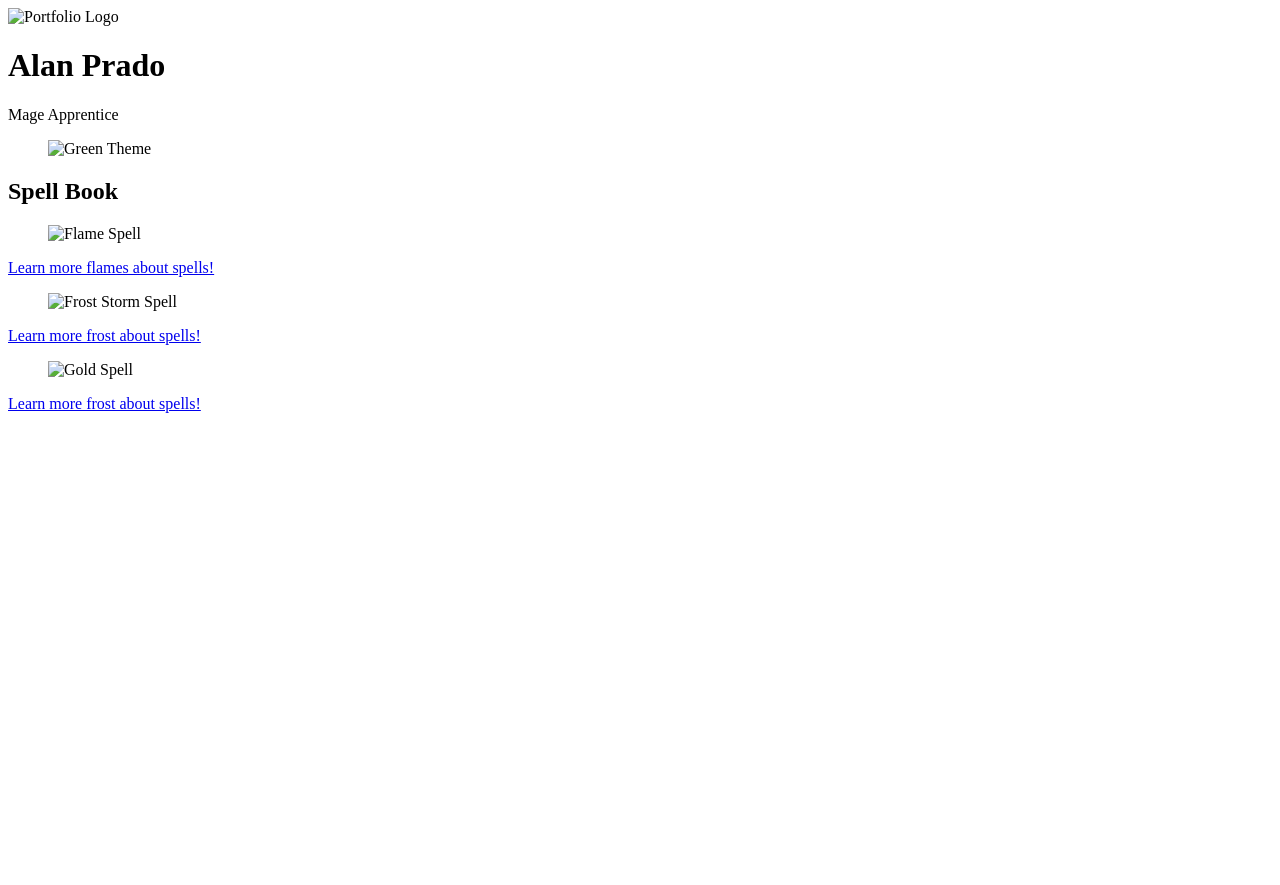
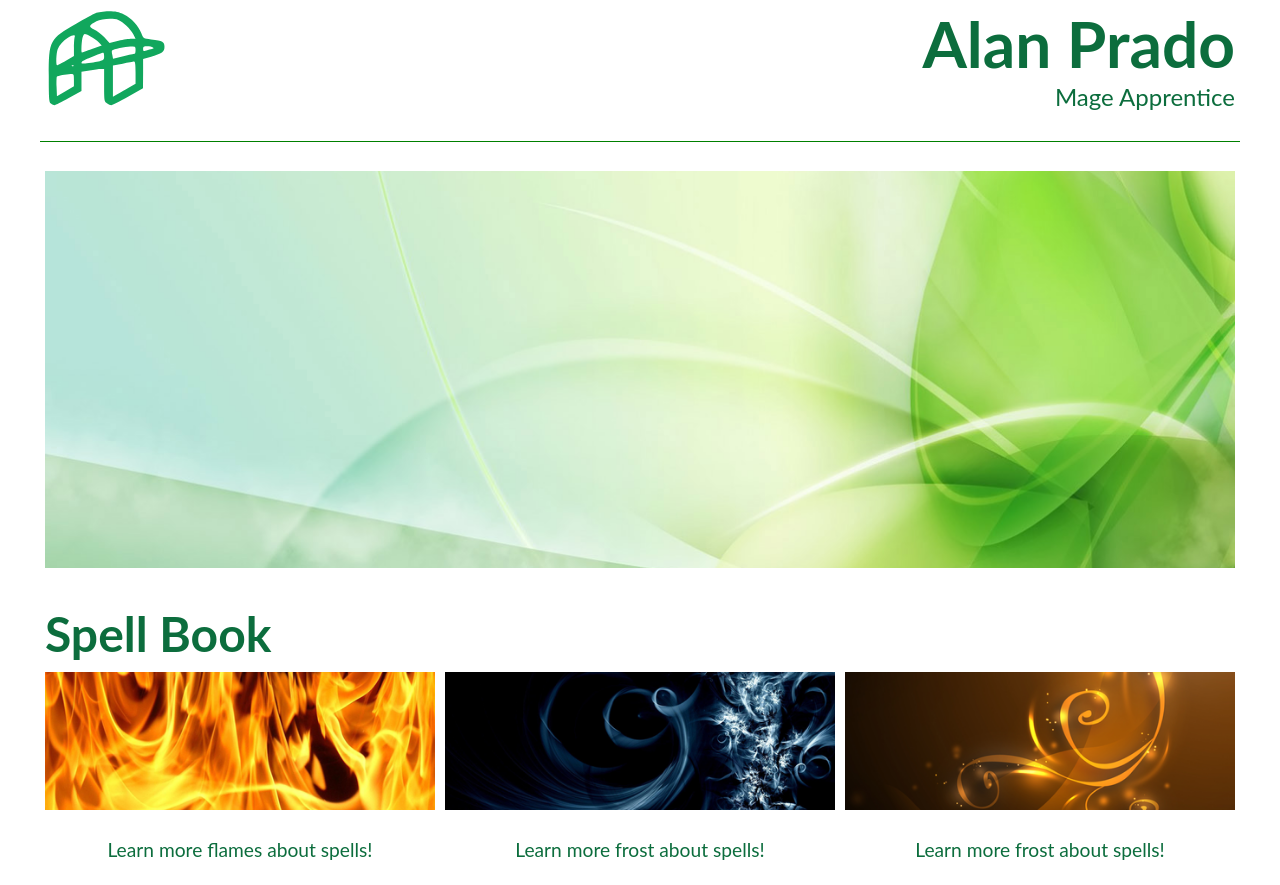
Before and after one commit to AlanPrado/FSWD_build-portfolio-site, a website: page app/index.html in a window 1280 px wide. Before the commit the page ends 800 px from the top, so only its background shows below. Drawn offline with nearby package versions, Linux system fonts and the light colour scheme; files that its build step writes are made by us from their sources; the site is published under a folder, as on GitHub Pages, so addresses that start at the root find nothing.

Commit message:
code review

```diff
--- a/app/index.html
+++ b/app/index.html
@@ -6,26 +6,26 @@
     <meta http-equiv="X-UA-Compatible" content="IE=edge">
     <title>Build a magic portifolio</title>
     <link href="https://fonts.googleapis.com/css?family=Roboto:300,400,500" rel="stylesheet" type="text/css">
-    <link rel="apple-touch-icon" sizes="57x57" href="/img/apple-icon-57x57.png">
-    <link rel="apple-touch-icon" sizes="60x60" href="/img/apple-icon-60x60.png">
-    <link rel="apple-touch-icon" sizes="72x72" href="/img/apple-icon-72x72.png">
-    <link rel="apple-touch-icon" sizes="76x76" href="/img/apple-icon-76x76.png">
-    <link rel="apple-touch-icon" sizes="114x114" href="/img/apple-icon-114x114.png">
-    <link rel="apple-touch-icon" sizes="120x120" href="/img/apple-icon-120x120.png">
-    <link rel="apple-touch-icon" sizes="144x144" href="/img/apple-icon-144x144.png">
-    <link rel="apple-touch-icon" sizes="152x152" href="/img/apple-icon-152x152.png">
-    <link rel="apple-touch-icon" sizes="180x180" href="/img/apple-icon-180x180.png">
-    <link rel="icon" type="image/png" sizes="192x192"  href="/img/android-icon-192x192.png">
-    <link rel="icon" type="image/png" sizes="32x32" href="/img/favicon-32x32.png">
-    <link rel="icon" type="image/png" sizes="96x96" href="/img/favicon-96x96.png">
-    <link rel="icon" type="image/png" sizes="16x16" href="/img/favicon-16x16.png">
-    <link rel="manifest" href="/img/manifest.json">
+    <link rel="apple-touch-icon" sizes="57x57" href="./img/apple-icon-57x57.png">
+    <link rel="apple-touch-icon" sizes="60x60" href="./img/apple-icon-60x60.png">
+    <link rel="apple-touch-icon" sizes="72x72" href="./img/apple-icon-72x72.png">
+    <link rel="apple-touch-icon" sizes="76x76" href="./img/apple-icon-76x76.png">
+    <link rel="apple-touch-icon" sizes="114x114" href="./img/apple-icon-114x114.png">
+    <link rel="apple-touch-icon" sizes="120x120" href="./img/apple-icon-120x120.png">
+    <link rel="apple-touch-icon" sizes="144x144" href="./img/apple-icon-144x144.png">
+    <link rel="apple-touch-icon" sizes="152x152" href="./img/apple-icon-152x152.png">
+    <link rel="apple-touch-icon" sizes="180x180" href="./img/apple-icon-180x180.png">
+    <link rel="icon" type="image/png" sizes="192x192"  href="./img/android-icon-192x192.png">
+    <link rel="icon" type="image/png" sizes="32x32" href="./img/favicon-32x32.png">
+    <link rel="icon" type="image/png" sizes="96x96" href="./img/favicon-96x96.png">
+    <link rel="icon" type="image/png" sizes="16x16" href="./img/favicon-16x16.png">
+    <link rel="manifest" href="./img/manifest.json">
     <meta name="msapplication-TileColor" content="#ffffff">
-    <meta name="msapplication-TileImage" content="/img/ms-icon-144x144.png">
+    <meta name="msapplication-TileImage" content="./img/ms-icon-144x144.png">
     <meta name="theme-color" content="#ffffff">
-    <link rel="stylesheet" href="/css/main.css">
-    <link rel="stylesheet" href="/css/main-600w.css" media="screen and (min-width: 600px)">
-    <link rel="stylesheet" href="/css/main-780w.css" media="screen and (min-width: 780px)">
+    <link rel="stylesheet" href="./css/main.css">
+    <link rel="stylesheet" href="./css/main-600w.css" media="screen and (min-width: 600px)">
+    <link rel="stylesheet" href="./css/main-780w.css" media="screen and (min-width: 780px)">
   </head>
   <body>
     <div class="container">
@@ -33,7 +33,7 @@
       <header class="row">
         <div id="logo" class="header-logo col-sm-3">
           <!--TODO: Consider inline this image in css file in order to save a request -->
-          <img src="/img/portifolio_logo.svg" onerror="this.onerror=null; this.src='/img/portifolio_logo.png'" alt="Portfolio Logo">
+          <img src="./img/portifolio_logo.svg" onerror="this.onerror=null; this.src='/img/portifolio_logo.png'" alt="Portfolio Logo">
         </div>
         <div id="slug" class="slug col-sm-9">
           <h1 class="slug-author">Alan Prado</h1>
@@ -46,7 +46,7 @@
       <div id="banner" class="row">
         <figure class="col-sm-12">
           <picture>
-            <img src="/img/green-1200w.png" alt="Green Theme">
+            <img src="./img/green-1200w.png" alt="Green Theme">
           </picture>
         </figure>
       </div>
@@ -58,7 +58,7 @@
         <div class="col-md-4 col-sm-6 grid-item">
           <figure>
             <picture>
-              <img class="grid-item-img" src="/img/spell_flames-450w.png" alt="Flame Spell">
+              <img class="grid-item-img" src="./img/spell_flames-450w.png" alt="Flame Spell">
             </picture>
           </figure>
           <a class="grid-item-link" href="https://www.google.com.br/?#q=flame%20spell" target="_blank">
@@ -68,7 +68,7 @@
         <div class="col-md-4 col-sm-6 grid-item">
           <figure>
             <picture>
-              <img class="grid-item-img" src="/img/spell_frosty-450w.png" alt="Frost Storm Spell">
+              <img class="grid-item-img" src="./img/spell_frosty-450w.png" alt="Frost Storm Spell">
             </picture>
           </figure>
           <a class="grid-item-link" href="https://www.google.com.br/?#q=frost%20spell" target="_blank">
@@ -78,7 +78,7 @@
         <div class="col-md-4 col-sm-6 grid-item">
           <figure>
             <picture>
-              <img class="grid-item-img" src="/img/spell_gold-450w.png" alt="Gold Spell">
+              <img class="grid-item-img" src="./img/spell_gold-450w.png" alt="Gold Spell">
             </picture>
           </figure>
           <a class="grid-item-link" href="https://www.google.com.br/?#q=gold%20spell" target="_blank">
```
Also changed, not shown: docs/index.html (+23 -23 lines).
